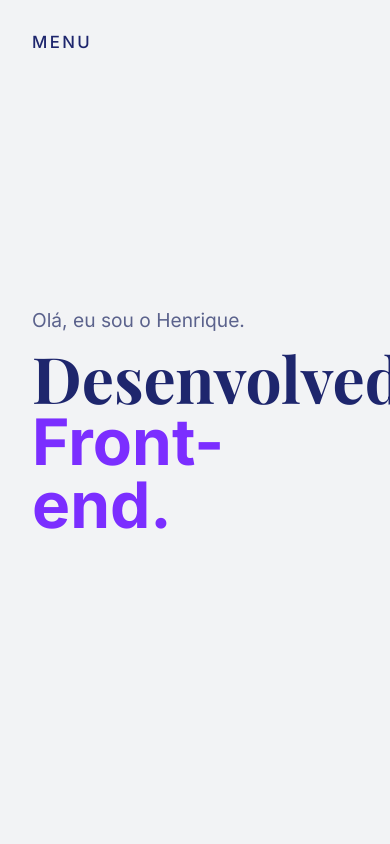
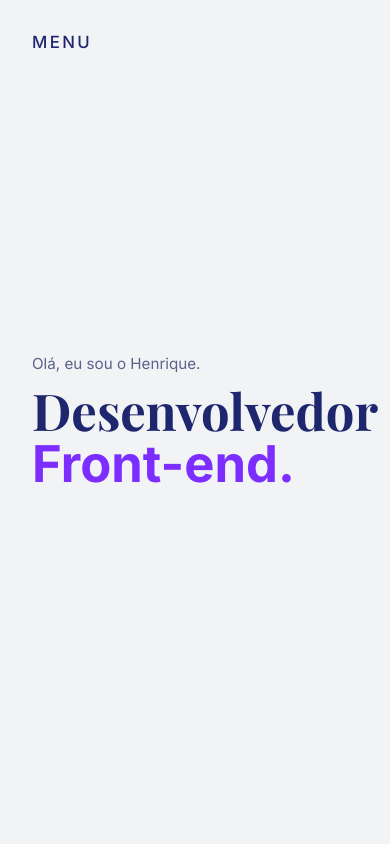
Before and after one commit to Henricantin/portfolio, a React (Vite) app: page / in a window 390 px wide. Shown: the top 844 px of the page. Built offline with nearby package versions, Linux system fonts and the light colour scheme.

Commit message:
hero responsiveness

```diff
--- a/src/sections/hero/Hero.module.css
+++ b/src/sections/hero/Hero.module.css
@@ -49,3 +49,54 @@
 
 	animation: bounce 2s infinite;
 }
+
+@media (max-width: 1024px) {
+	.hero {
+		min-height: 90vh;
+	}
+
+	.title {
+		max-width: 700px;
+	}
+
+	.scroll {
+		left: 1.5rem;
+		bottom: 2rem;
+	}
+}
+
+@media (max-width: 768px) {
+	.hero {
+		min-height: 100vh;
+	}
+
+	.content {
+		gap: 0.75rem;
+	}
+
+	.title {
+		max-width: 100%;
+		font-size: clamp(3rem, 12vw, 5rem);
+		line-height: 1;
+	}
+
+	.greeting {
+		font-size: 1rem;
+	}
+
+	.scroll {
+		left: 50%;
+		bottom: 1.5rem;
+		transform: translateX(-50%);
+	}
+
+	@media (max-width: 480px) {
+		.title {
+			font-size: clamp(2.5rem, 13vw, 4rem);
+		}
+
+		.greeting {
+			font-size: 0.95rem;
+		}
+	}
+}
```
Lines whose indentation alone changed are shown as unchanged.
